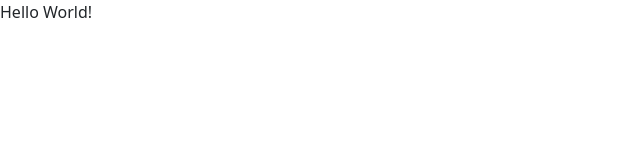
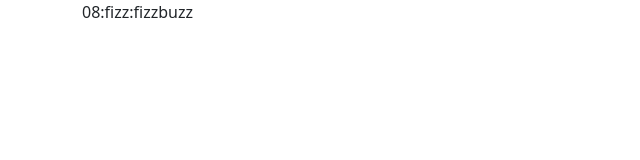
Before and after one commit to Mumi0822/FizzBuzzclock, a plain HTML site: page firstapp/sorce/index.html in a window 1280 px wide. Shown: the whole page, without its empty margins (0-640 px from the left). Drawn offline with nearby package versions, Linux system fonts and the light colour scheme.

Commit message:
時計機能は実装できた

```diff
--- a/firstapp/sorce/fizzbuzz.js
+++ b/firstapp/sorce/fizzbuzz.js
@@ -3,20 +3,31 @@ const fizzbuzz ={
     Check(number){
         this.result="";//初期化
         if(number%3==0||number%5==0){
-            if(number%3==0){
-                this.result = this.result + "fizz";
-
-            }
-            if(number%5==0){
-                this.result= this.result + "buzz";
-            }
+            this.result =  number%3==0 ? this.result + "fizz":this.result;
+            this.result =  number%5==0 ? this.result + "buzz":this.result;
             return this.result;
         }else{
+            number = number < 10 ? "0" + number : number;
             return number;
         }
     }
 };
+const Clock = function(){
+    const d = new Date();
+    // 時を取得
+    let hour = d.getHours();
+    // 分を取得
+    let min = d.getMinutes();
+    // 秒を取得
+    let sec = d.getSeconds();
 
-for(i=1;i<=100;i++){
-    console.log(fizzbuzz.Check(i));
-}
+    // 1桁の場合は0を足して2桁に
+    hour = fizzbuzz.Check(hour);
+    min = fizzbuzz.Check(min);
+    sec = fizzbuzz.Check(sec);
+
+    // 日付・時刻の文字列を作成
+    let time = `${hour}:${min}:${sec}`;
+    document.querySelector(".clock-time").innerText = time;
+};
+setInterval(Clock, 1000);
--- a/firstapp/sorce/index.html
+++ b/firstapp/sorce/index.html
@@ -24,11 +24,15 @@
 </head>
 
 <body>
-    Hello World!
-    <script src="fizzbuzz.js">
+  <div class="container">
+    <div class="clock">
+      <p class="clock-time"></p>
+    </div>
+  </div>
+  <script src="fizzbuzz.js">
 
 
-    </script>
+  </script>
 
 </body>
 
```
